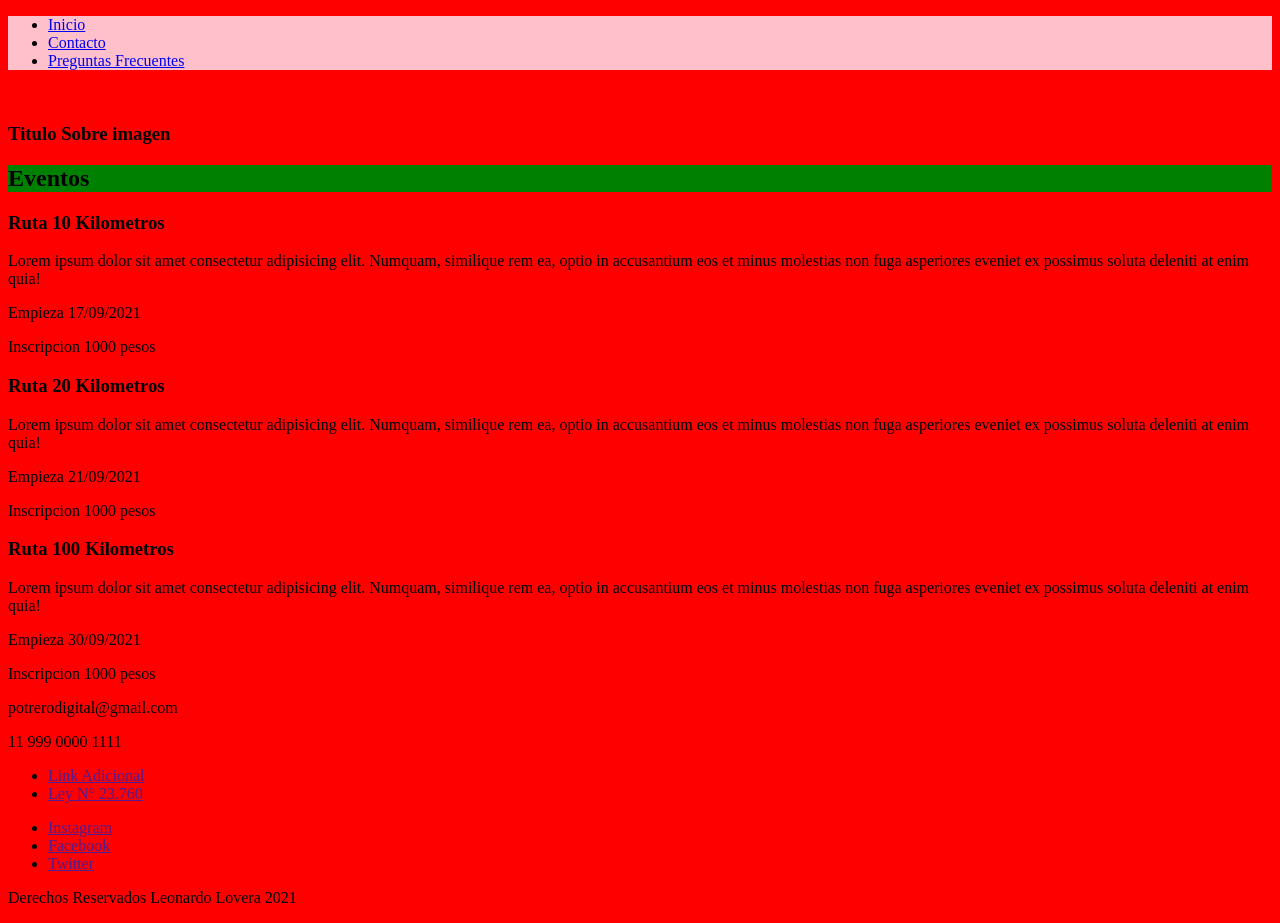
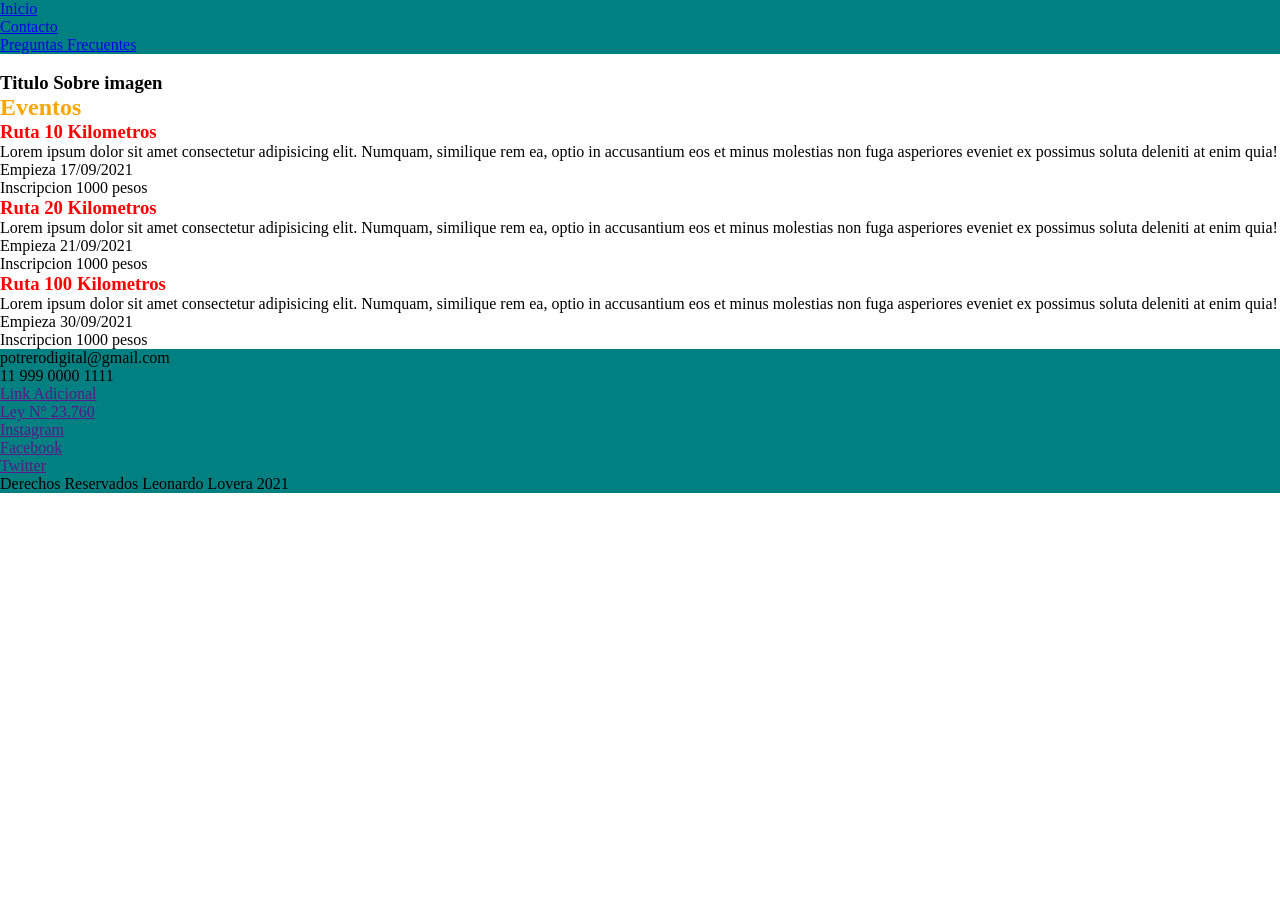
Before and after one commit to leoPotrero/villa-la-angostura, a plain HTML site: page index.html in a window 1280 px wide. After the commit the page ends 800 px from the top, so only its background shows below. Drawn offline with Linux system fonts and the light colour scheme.

Commit message:
Versión 5

```diff
--- a/css/estilos.css
+++ b/css/estilos.css
@@ -1,3 +1,38 @@
-h2 {
-    background-color: green;
+/* Comentario en CSS */
+/*
+Sintaxis
+selector {
+    propiedad1: valor;
+    propiedad2: valor;
+    propiedadN: valor;
 }
+
+Pilares de CSS:
+    Cascada
+    Herencia
+    Especificidad
+
+Tipo de Selectoes:
+    Etiqueta
+    Clase (Recomendado)
+    ID (Cuando JavaScript si es importante respetar el ID unico)
+    Universal (Resetear o Limpiar estilos por defecto del navegador)
+*/
+
+* {
+    padding: 0;
+    margin: 0;
+    box-sizing: border-box;
+}
+
+.subtitulo-rojo {
+    color: red;
+}
+
+.cabecera {
+    background-color: teal;
+}
+
+.claseUnica {
+    color: orange;
+}
--- a/index.html
+++ b/index.html
@@ -7,16 +7,10 @@
     <title>Potrero Digital | Inicio</title>
     <!-- 3 Forma (Correcta) - Estilos en hoja externa -->
     <link rel="stylesheet" href="css/estilos.css">
-    <!-- 2 Forma - Estilos con elemento <style> -->
-    <style>
-        body {
-            background-color: red;
-        }
-    </style>
 </head>
 <body>
-    <!-- 1 Forma - Estilos en linea  -->
-    <header style="background-color: pink;">
+
+    <header class="cabecera">
         <nav>
             <ul>
                 <li><a href="index.html">Inicio</a></li>
@@ -37,28 +31,28 @@
             <h3>Titulo Sobre imagen</h3>
         </section>
         <section>
-            <h2>Eventos</h2>
+            <h2 class="claseUnica">Eventos</h2>
             <div>
-                <h3>Ruta 10 Kilometros</h3>
+                <h3 class="subtitulo-rojo">Ruta 10 Kilometros</h3>
                 <p>Lorem ipsum dolor sit amet consectetur adipisicing elit. Numquam, similique rem ea, optio in accusantium eos et minus molestias non fuga asperiores eveniet ex possimus soluta deleniti at enim quia!</p>
                 <p>Empieza 17/09/2021</p>
                 <p>Inscripcion 1000 pesos</p>
             </div>
             <div>
-                <h3>Ruta 20 Kilometros</h3>
+                <h3 class="subtitulo-rojo">Ruta 20 Kilometros</h3>
                 <p>Lorem ipsum dolor sit amet consectetur adipisicing elit. Numquam, similique rem ea, optio in accusantium eos et minus molestias non fuga asperiores eveniet ex possimus soluta deleniti at enim quia!</p>
                 <p>Empieza 21/09/2021</p>
                 <p>Inscripcion 1000 pesos</p>
             </div>
             <div>
-                <h3>Ruta 100 Kilometros</h3>
+                <h3 class="subtitulo-rojo">Ruta 100 Kilometros</h3>
                 <p>Lorem ipsum dolor sit amet consectetur adipisicing elit. Numquam, similique rem ea, optio in accusantium eos et minus molestias non fuga asperiores eveniet ex possimus soluta deleniti at enim quia!</p>
                 <p>Empieza 30/09/2021</p>
                 <p>Inscripcion 1000 pesos</p>
             </div>
         </section>
     </main>
-    <footer>
+    <footer class="cabecera">
         <div>
             <p>potrerodigital@gmail.com</p>
             <p>11 999 0000 1111</p>
```
